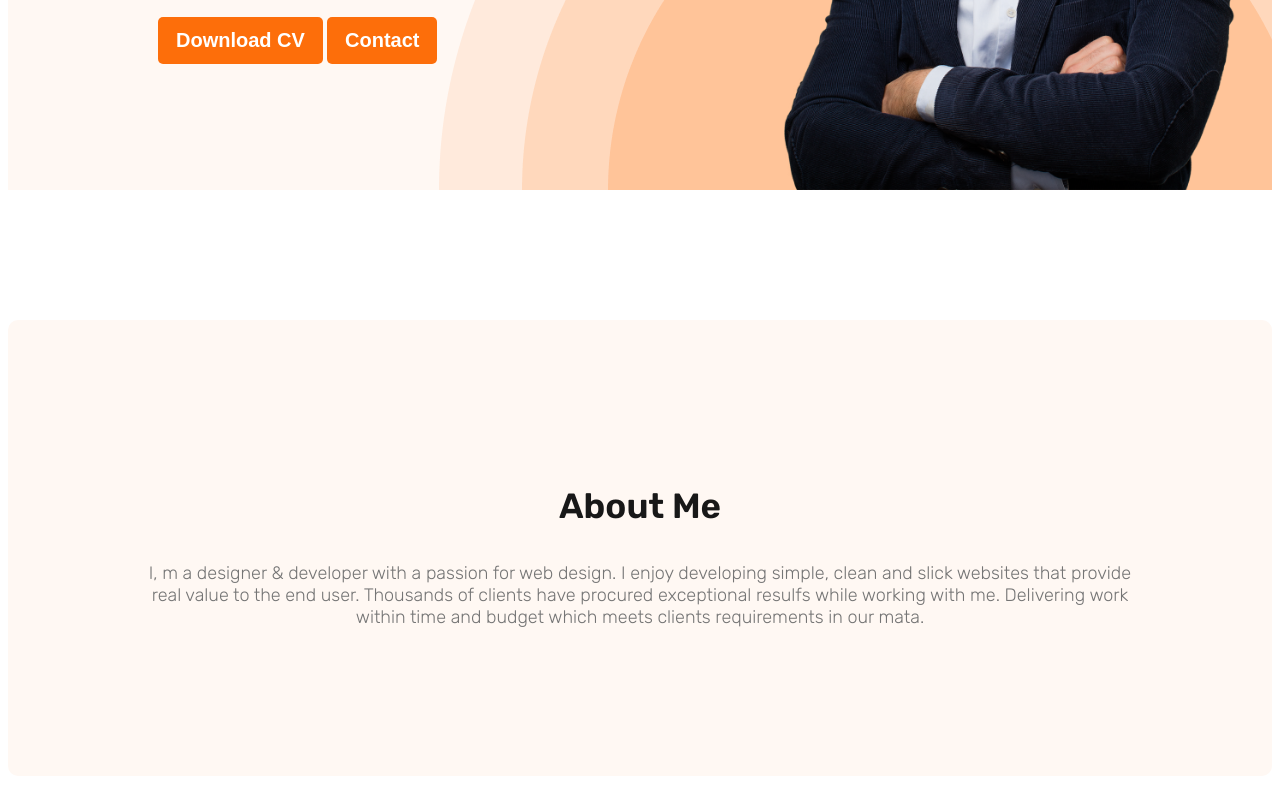
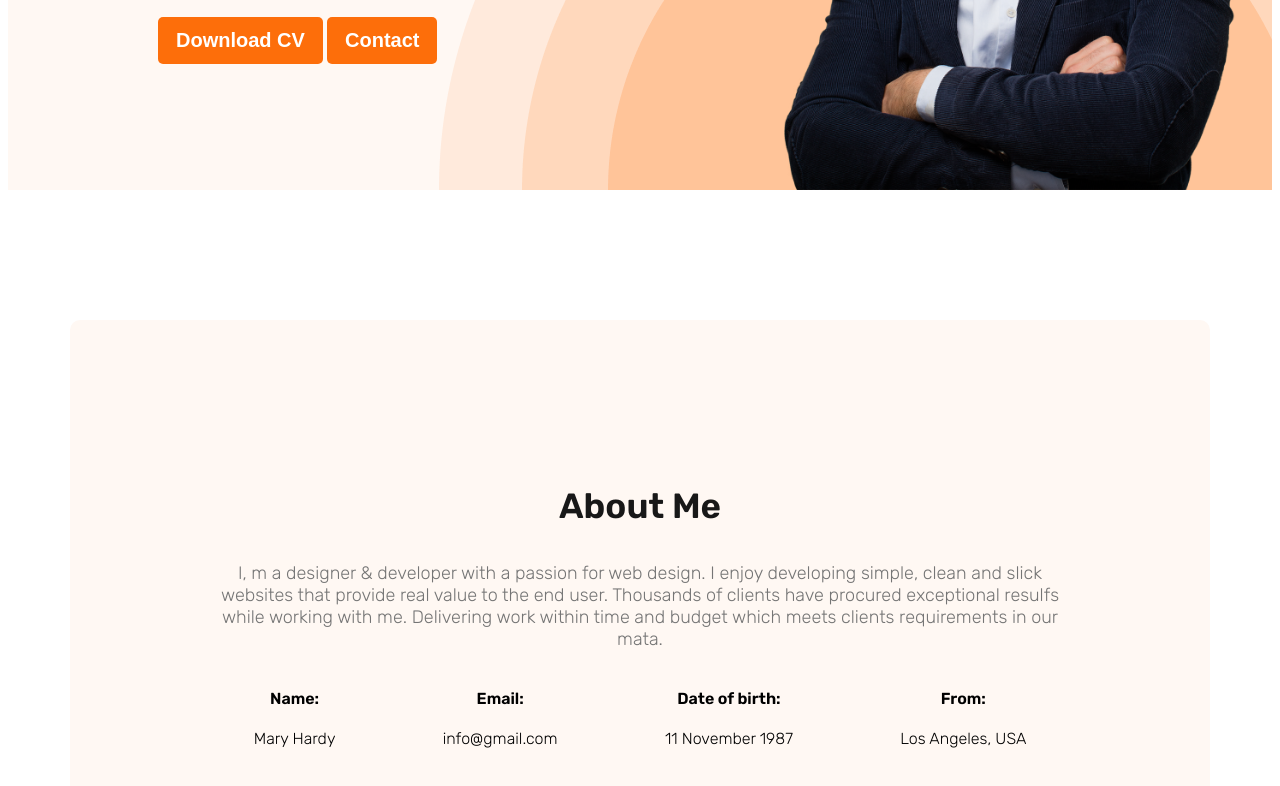
Before and after one commit to prodesignmax18/my-portfolio, a plain HTML site: page index.html in a window 1280 px wide. Shown: the part 570-1356 px from the top of the page. Drawn offline with Linux system fonts and the light colour scheme.

Commit message:
main  part commit

```diff
--- a/index.html
+++ b/index.html
@@ -43,8 +43,26 @@
             <p class="section-description">
                 I, m a designer & developer with a passion for web design. I enjoy developing simple, clean and slick websites that provide real value to the end user. Thousands of clients have procured exceptional resulfs while working with me. Delivering work within time and budget which meets clients requirements in our mata.
             </p>
+            <div class="about-info-container">
+                <div class="about-info">
+                    <h4 class="info-title">Name:</h4>
+                    <p class="info-descriptiom">Mary Hardy</p>
+                </div>
+                <div class="about-info">
+                    <h4 class="info-title">Email: </h4>
+                    <p class="info-descriptiom">info@gmail.com</p>
+                </div>
+                <div class="about-info">
+                    <h4 class="info-title">Date of birth:</h4>
+                    <p class="info-descriptiom"> 11 November 1987</p>
+                </div>
+                <div class="about-info">
+                    <h4 class="info-title">From:</h4>
+                    <p class="info-descriptiom">Los Angeles, USA</p>
+                </div>
 
 
+            </div>
         </section>
 
     </main>
--- a/style.css
+++ b/style.css
@@ -113,6 +113,10 @@ width: 500px;
 
 /* main section style */
 
+main{
+    max-width: 1140px;
+    margin: 0 auto;
+}
 
 
 
@@ -129,3 +133,12 @@ width: 500px;
     background: #FFF8F3;
     margin:130px 0px ;
 }
+.about-info-container{
+    display: flex;
+    justify-content: space-around;
+
+}
+.about-info{
+    text-align: center;
+
+}
```
